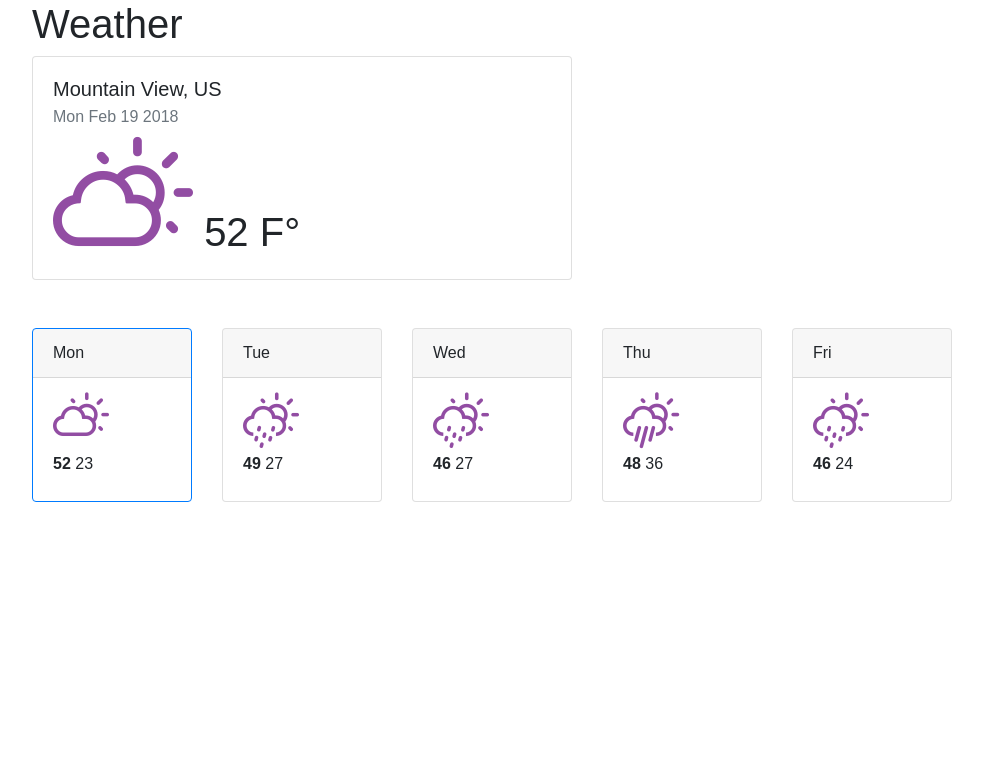
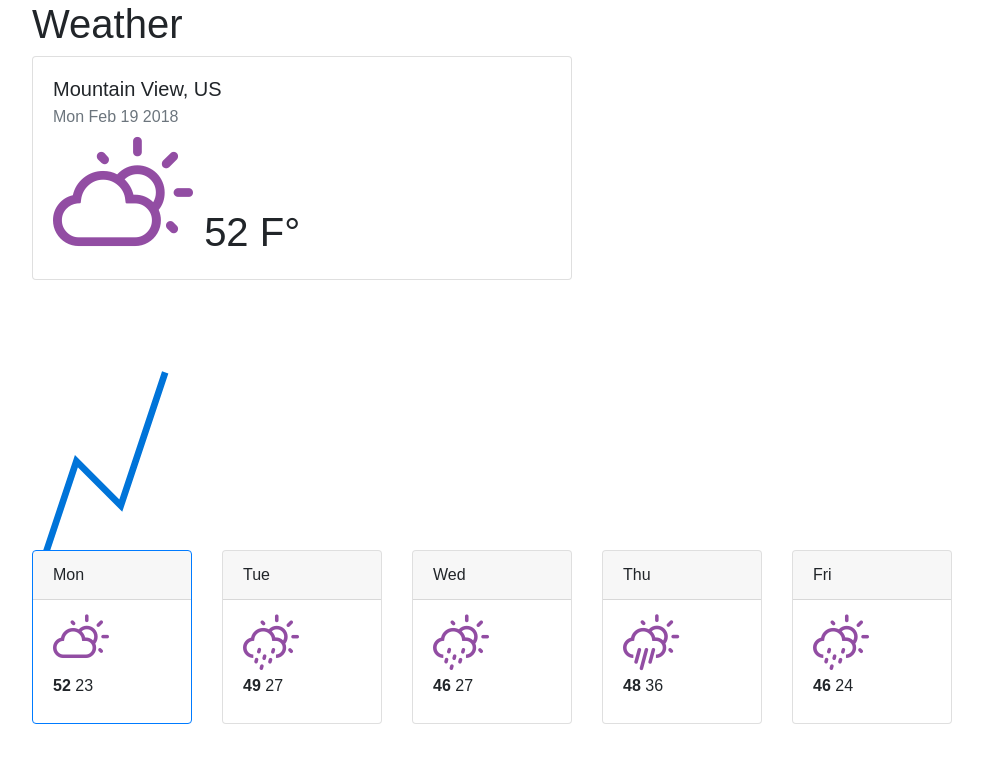
Before and after one commit to jyi468/weather, a React (Create React App) app: page / in a window 1280 px wide. Shown: the top 762 px of the page, without its empty margins (53-1036 px from the left). Built offline with nearby package versions, Linux system fonts and the light colour scheme.

Commit message:
Add weather chart

```diff
--- a/src/components/App.tsx
+++ b/src/components/App.tsx
@@ -6,6 +6,7 @@ import {WeatherDay} from './weatherDay/WeatherDay';
 //import { Dispatch } from 'redux';
 import './App.css';
 import {WeatherState} from "../types/types";
+import {WeatherChart} from "./weatherChart/WeatherChart";
 
 /**
  * Functional component that gives name and exclamation marks depending on enthusiasm level.
@@ -74,6 +75,11 @@ export class App extends React.Component<WeatherState, WeatherState> {
                     </div>
                 </div>
                 <div className="row">
+                    <div className="col-sm-12">
+                        <WeatherChart/>
+                    </div>
+                </div>
+                <div className="row">
 
                     {
                         days.map((day, idx) => (
--- /dev/null
+++ b/src/components/weatherChart/WeatherChart.tsx
@@ -0,0 +1,17 @@
+import * as React from "react";
+
+export const WeatherChart: React.SFC = (props) => {
+    return (
+        <svg viewBox="0 0 500 100" className="chart">
+            <polyline
+                fill="none"
+                stroke="#0074d9"
+                stroke-width="3"
+                points="
+       0,120
+       20,60
+       40,80
+       60,20"/>
+        </svg>
+    );
+};
```
